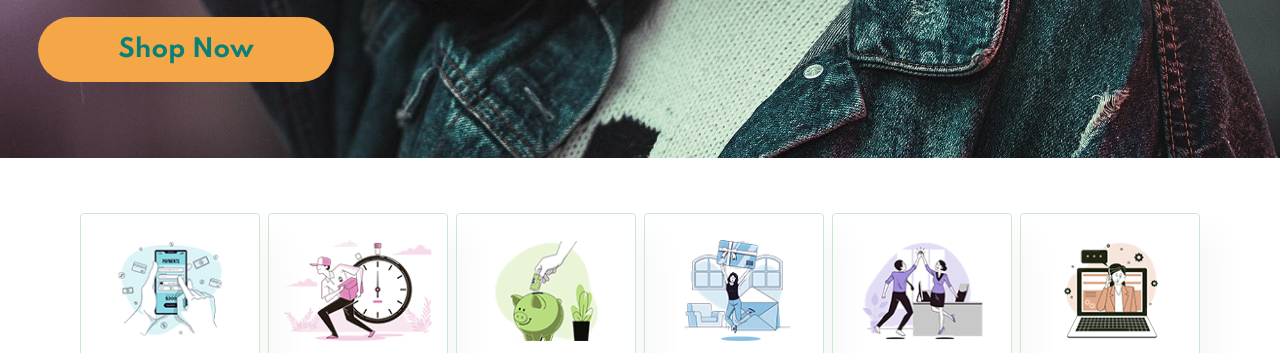
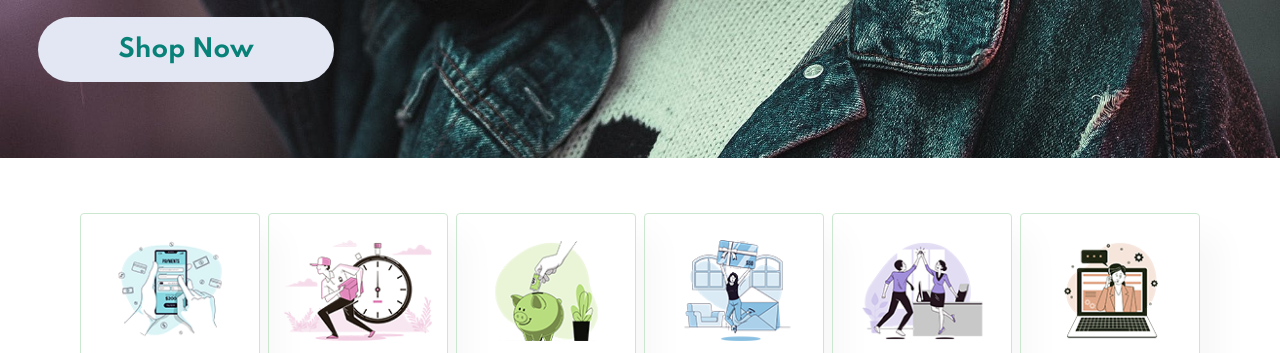
Before and after one commit to maundu55/Fashion-ecommerce-site, a plain HTML site: page index.html in a window 1280 px wide. In both pictures the pointer is over the button "Shop Now". Shown: the part 427-780 px from the top of the page. Drawn offline with Linux system fonts and the light colour scheme.

Commit message:
update to the hero section

```diff
--- a/style.css
+++ b/style.css
@@ -139,7 +139,9 @@ body {
 }
 #hero img{
   width: 100%;
-
+}
+#hero button:hover{
+  background-color: #E3E6F3;
 }
 .textt{
  position: absolute;
@@ -179,6 +181,7 @@ h1{
   cursor: pointer;
   font-weight: 700;
   font-size: 1.5rem;
+  transition: .3s ease;
 }
 #feature{
   display: flex;
```
